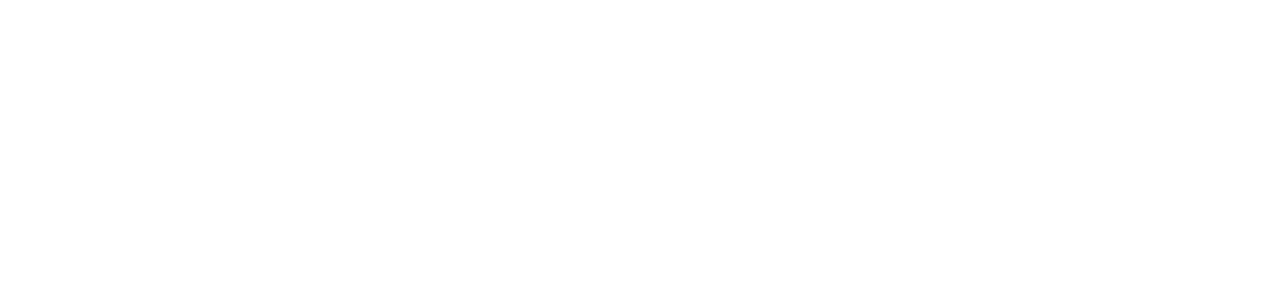
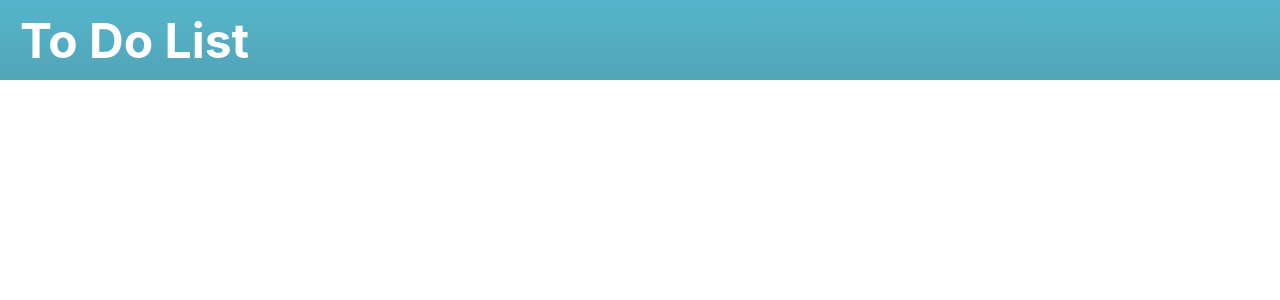
Before and after one commit to ewelinaolejnik/toDoList, a React (Create React App) app: page / in a window 1280 px wide. Shown: the top 300 px of the page. Built offline with nearby package versions, Linux system fonts and the light colour scheme; the HTML template or start-up script is replaced by a standard one.

Commit message:
Header and style with styled components

```diff
--- a/package.json
+++ b/package.json
@@ -3,6 +3,7 @@
   "version": "0.1.0",
   "private": true,
   "dependencies": {
+    "@types/styled-components": "^4.4.0",
     "react": "^16.12.0",
     "react-dom": "^16.12.0",
     "react-scripts": "3.2.0",
@@ -32,6 +33,7 @@
   "devDependencies": {
     "@types/react": "^16.9.12",
     "@types/react-dom": "^16.9.4",
+    "styled-components": "^4.4.1",
     "tslint": "^5.20.1",
     "tslint-react": "^4.1.0"
   }
--- /dev/null
+++ b/src/components/Header/Header.tsx
@@ -0,0 +1,31 @@
+import React, { FunctionComponent } from 'react';
+
+import styled from 'styled-components';
+
+const StyledHeader = styled.header`
+    grid-area: header;
+    background-image: linear-gradient(#55B5CC, #52a5b7);
+    height: 10vh;
+    position: relative;
+`;
+
+const ToDoListTitle = styled.p`
+    color: white;
+    float:left;
+    padding-left:20px;
+    margin: 0;
+    position: absolute;
+    top: 50%;
+    -ms-transform: translateY(-50%);
+    transform: translateY(-50%);
+    font-size: 3em;
+    font-weight: bold;
+`;
+
+const Header: FunctionComponent<{}> = props => {
+    return (<StyledHeader>
+        <ToDoListTitle>To Do List</ToDoListTitle>
+    </StyledHeader>);
+}
+
+export default Header;
--- a/src/components/Layout/Layout.tsx
+++ b/src/components/Layout/Layout.tsx
@@ -1,7 +1,10 @@
 import React from 'react';
+import Header from '../Header/Header';
 
 const Layout: React.FunctionComponent<{}> = props => {
-    return null;
+    return <div>
+        <Header />
+    </div>
 };
 
 export default Layout;
```
Also changed, not shown: 1 other file (tests, documents, lock files or other folders).
